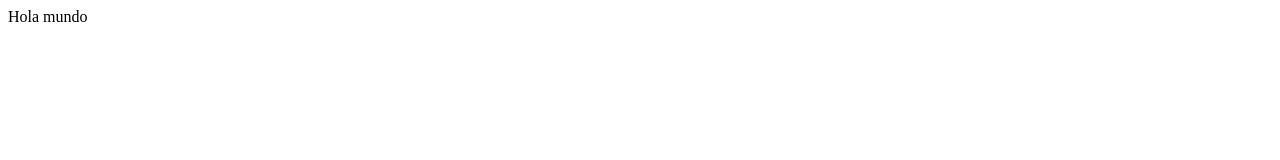
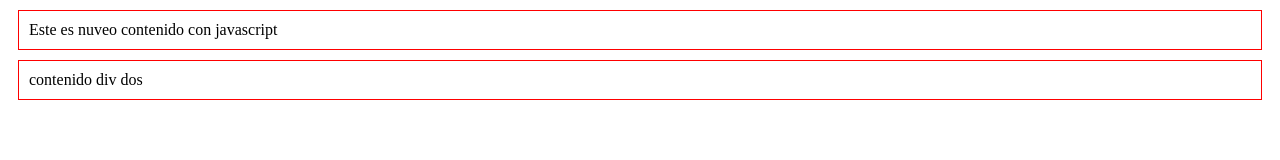
Before and after one commit to jsmmdz/html4creative, a plain HTML site: page step-1-basic-div/index.html in a window 1280 px wide. Drawn offline with Linux system fonts and the light colour scheme.

Commit message:
manipulacion DOM

```diff
--- a/step-1-basic-div/index.html
+++ b/step-1-basic-div/index.html
@@ -3,8 +3,33 @@
 <head>
   <meta charset="UTF-8">
   <title>Step 1 – Basic DIV</title>
+  <style>
+    div{
+      border:1px solid red;
+      margin: 10px;
+      padding: 10px;
+    }
+    #miprimerdiv {
+      background-color: lightblue;
+    }
+  </style>
 </head>
 <body>
-  <div>Hola mundo</div>
+
+  <div id="miprimerdiv">
+  Hola soy Juan y este es mi primer div
+  </div>
+  <div>
+    contenido div dos
+  </div>
+
+  <script>
+    setTimeout(function() {
+      document.getElementById("miprimerdiv").innerHTML = "Este es nuveo contenido con javascript";
+      document.getElementById("miprimerdiv").style.backgroundColor = "white";
+    }, 5000);
+  </script>
+
+
 </body>
 </html>
```
